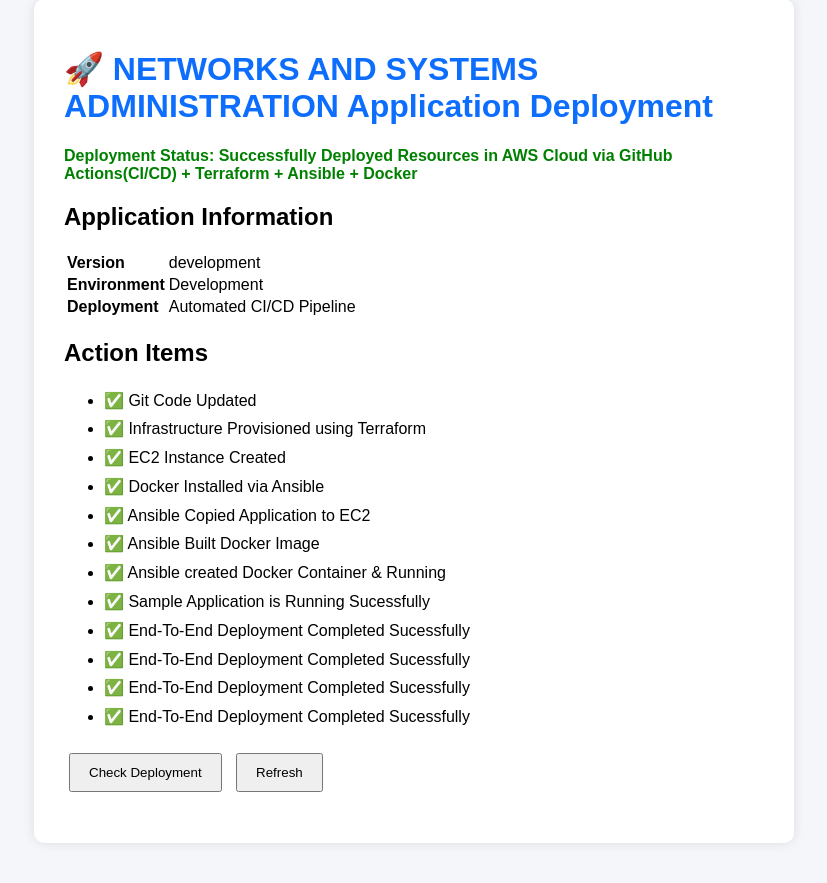
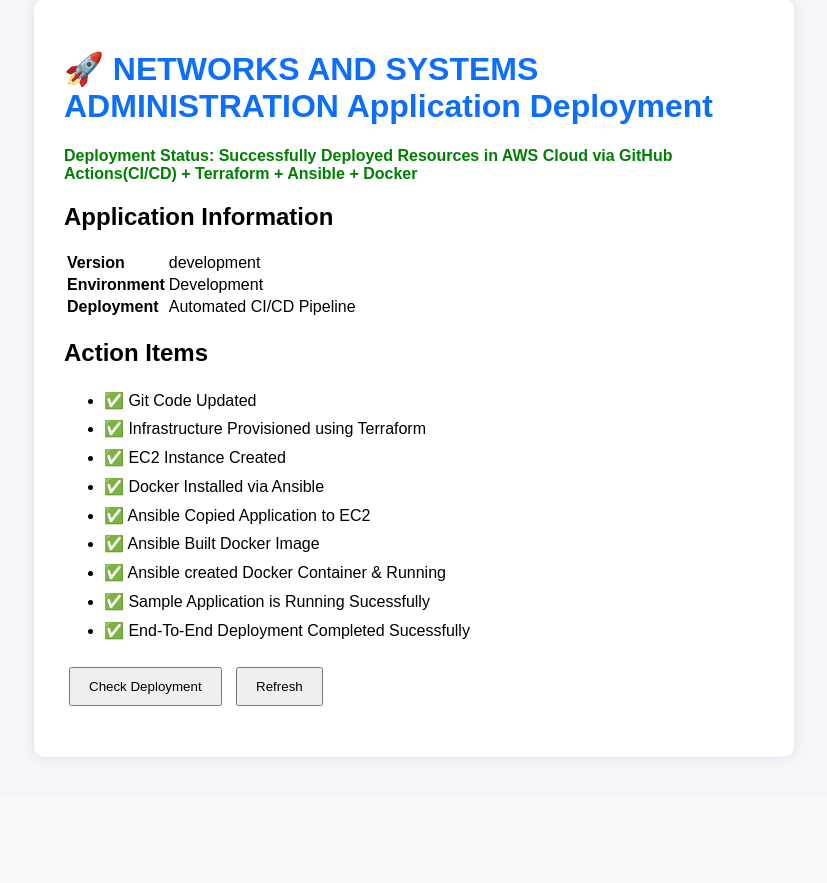
Before and after one commit to krishnazen27/nasadmin-project-repo, a Flask app: page / in a window 1280 px wide. Shown: the part 41-924 px from the top of the page, without its empty margins (226-1053 px from the left). After the commit the page ends 800 px from the top, so only its background shows below. Run offline with Flask 3, Linux system fonts and the light colour scheme.

Commit message:
updated app code
updated app code

```diff
--- a/ansible/roles/docker/files/webapp/templates/index.html
+++ b/ansible/roles/docker/files/webapp/templates/index.html
@@ -72,9 +72,6 @@
         <li>✅ Ansible created Docker Container & Running</li>
         <li>✅ Sample Application is Running Sucessfully</li>
         <li>✅ End-To-End Deployment Completed Sucessfully</li>
-        <li>✅ End-To-End Deployment Completed Sucessfully</li>
-        <li>✅ End-To-End Deployment Completed Sucessfully</li>
-        <li>✅ End-To-End Deployment Completed Sucessfully</li>
     </ul>
 
     <button onclick="showMessage()">Check Deployment</button>
```
